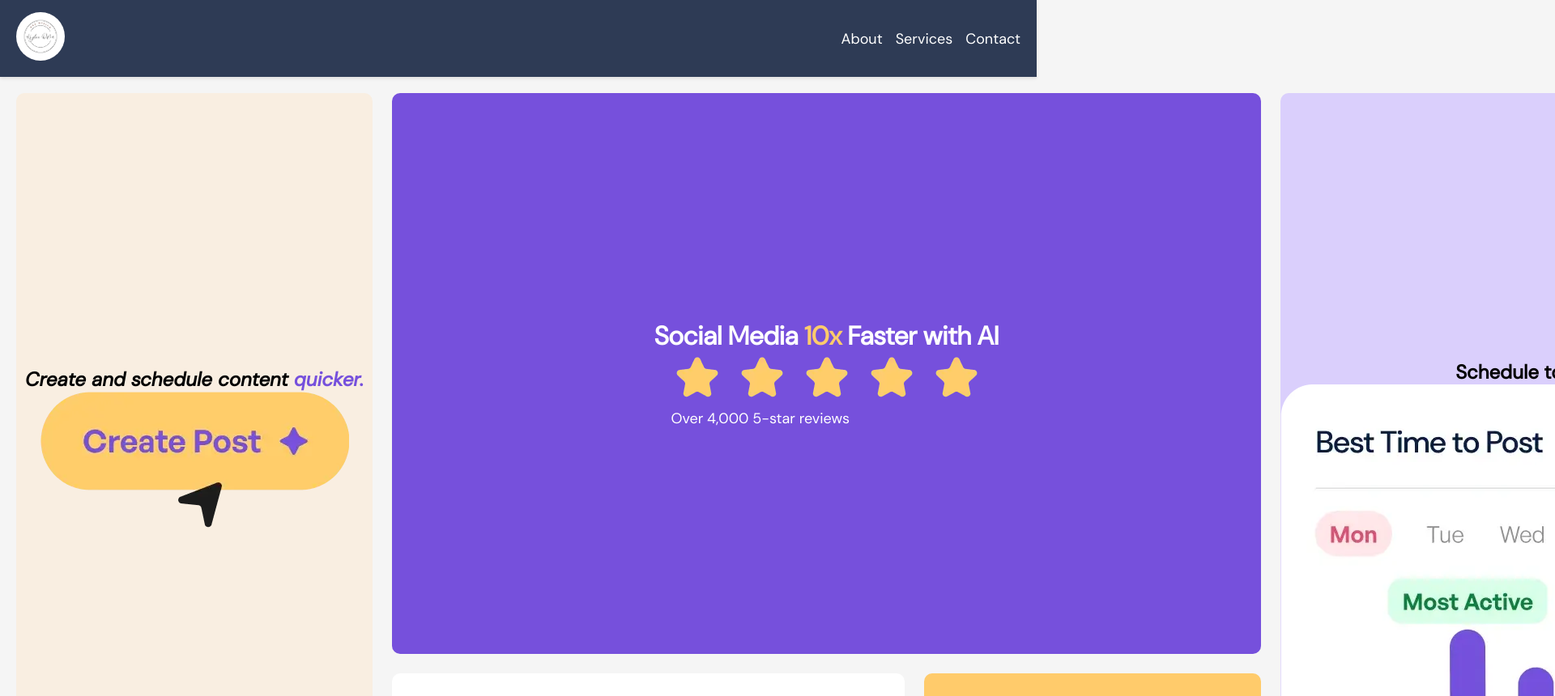
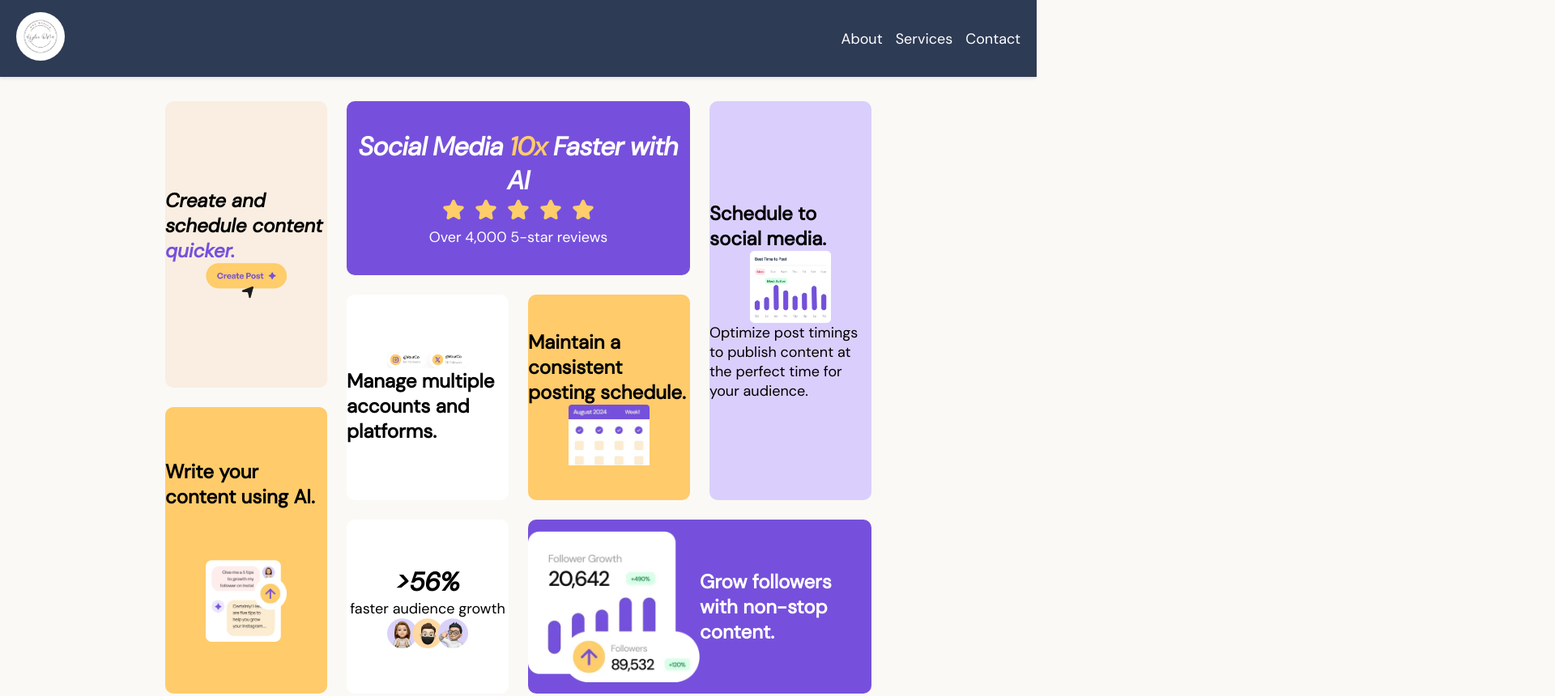
Before and after one commit to kayleeodom/CIS311-Final, a plain HTML site: page bento-grid-main/index.html in a window 1280 px wide. Shown: the top 860 px of the page at 81% size, 1920 px wide, since content can reach past the window. Drawn offline with Linux system fonts and the light colour scheme.

Commit message:
fixed grid

```diff
--- a/bento-grid-main/style.css
+++ b/bento-grid-main/style.css
@@ -33,17 +33,24 @@
 }
 
 body {
+    display: flex;
+    flex-direction: column;
     font-family: 'DM Sans', sans-serif;
     font-weight: 400;
     font-style: normal;
-    background-color: whitesmoke;
-    width: 100%;
+    background-color: #FAF9F6;
+    justify-content: center;
+    align-items: center;
 }
 
+p {
+    font-size: 18px;
+}
 
 /* Header */
 .head {
     background-color: var(--soft-navy);
+    width: 100%;
     padding: 15px 20px;
     display: flex;
     justify-content: space-between;
@@ -81,10 +88,13 @@ body {
 /* Main Design*/
 main {
     display: grid;
-    grid-template-columns: repeat(5, 1fr);
-    grid-template-rows: 4fr 1fr 2.5fr 2.5fr;
+    grid-template-columns: repeat(4,200px);
+    grid-auto-columns: minmax(250px, auto);
+    grid-template-rows: 215px 115px 115px 215px;
+    grid-auto-rows: minmax(130px,auto);
     gap: 1.5rem;
     padding: 20px;
+    margin: 10px;
 }
 
 .box {
@@ -95,20 +105,22 @@ main {
     flex-direction: column;
 }
 
+.box img {
+    width: 50%;
+}
+
 .box-1 {
     background: var(--purple);
     grid-column: 2/4;
     grid-row: 1/2;
+    color: white;
+    text-align: center;
 }
 
-.box-1 h1 {
-    color: white;
+.box h1 {
+    font-style: italic;
 }
 
-.box-1 p {
-    font-size: 18px;
-    color: white;
-}
 
 .box-1 span {
     color: var(--yellow);
@@ -135,9 +147,11 @@ main {
 .box-5 {
     background-color: var(--purple);
     display: flex;
+    flex-direction: row;
     justify-content: center;
     grid-column: 3/5;
     grid-row: 4/5;
+    color: white;
 }
 
 .box-6 {
@@ -163,6 +177,8 @@ main {
     background-color: var(--yellow);
     grid-column: 1/2;
     grid-row: 3/5;
+    display: flex;
+    justify-content: space-evenly;
 }
 
 /* Footer */
```
